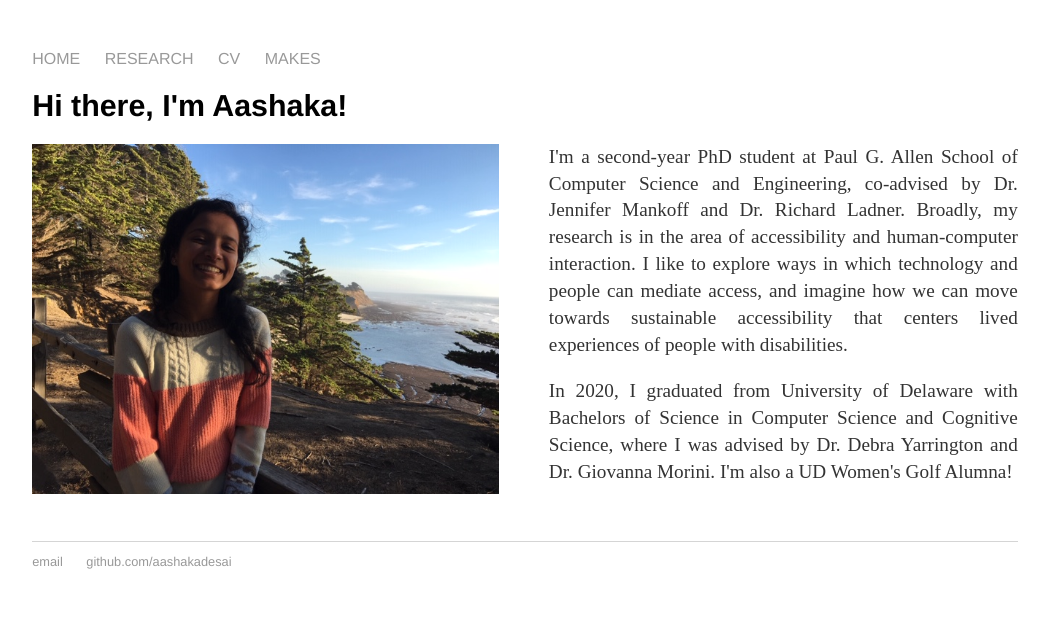
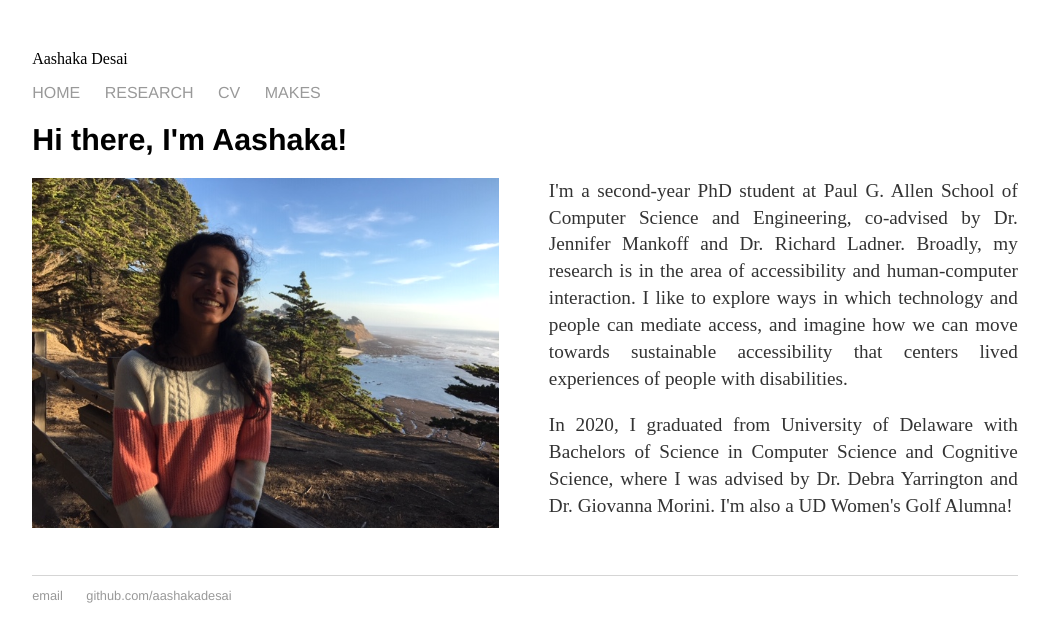
Before and after one commit to aashakadesai/aashakadesai.github.io, a Jekyll site: the page built from index.html, in a window 1280 px wide. Shown: the top 642 px of the page, without its empty margins (115-1164 px from the left). Built offline with Jekyll 4.4.1, drawn with Linux system fonts in a browser that asks for light colours.

Commit message:
Update default.html

```diff
--- a/_layouts/default.html
+++ b/_layouts/default.html
@@ -6,6 +6,7 @@
 			<link rel="stylesheet" type="text/css" href="/css/main.css">
 		</head>
 		<body>
+			<header> Aashaka Desai </header>
 			<nav>
 	    		<ul>
 	        		<li><a href="/">HOME</a></li>
```
